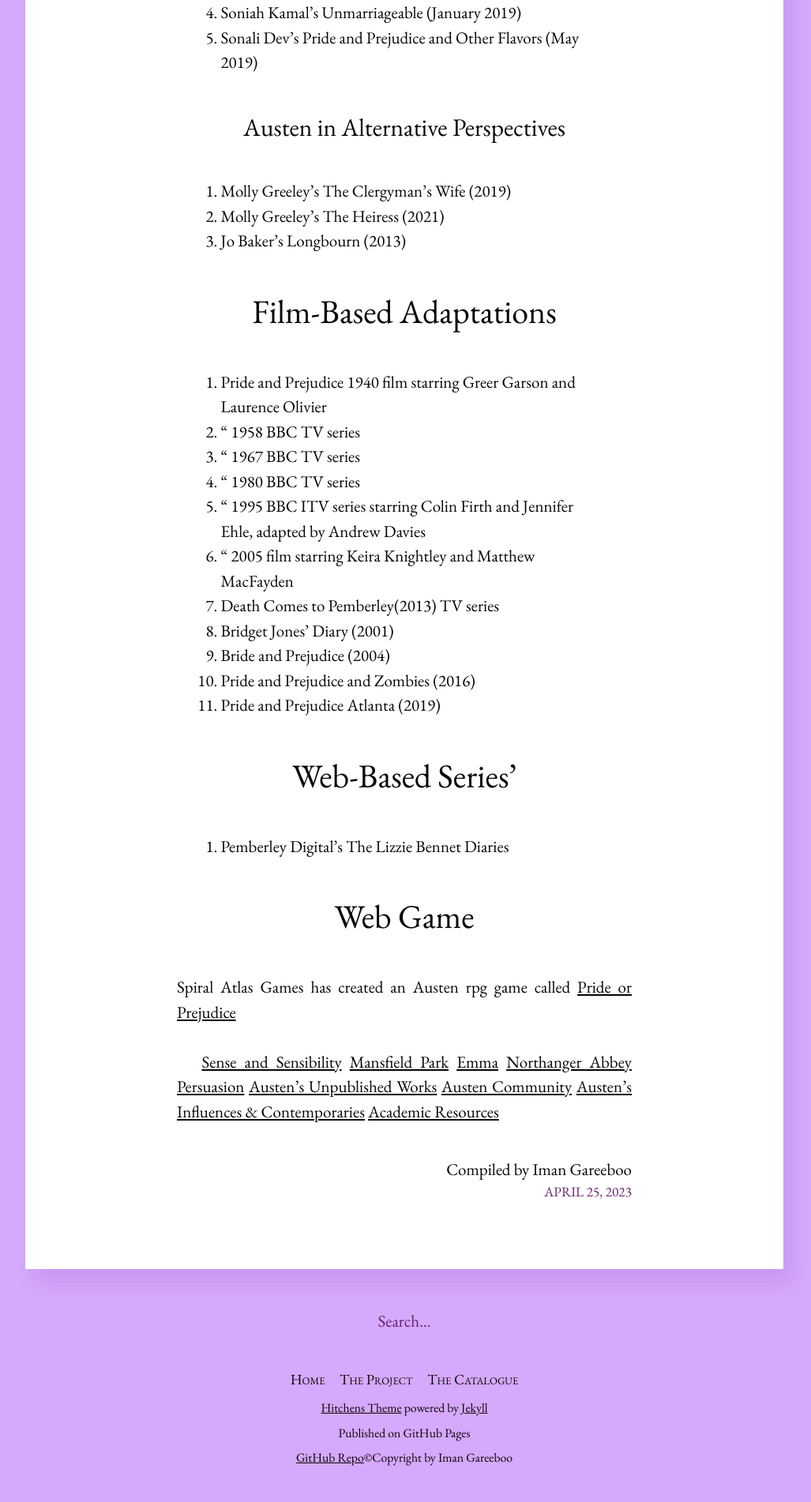
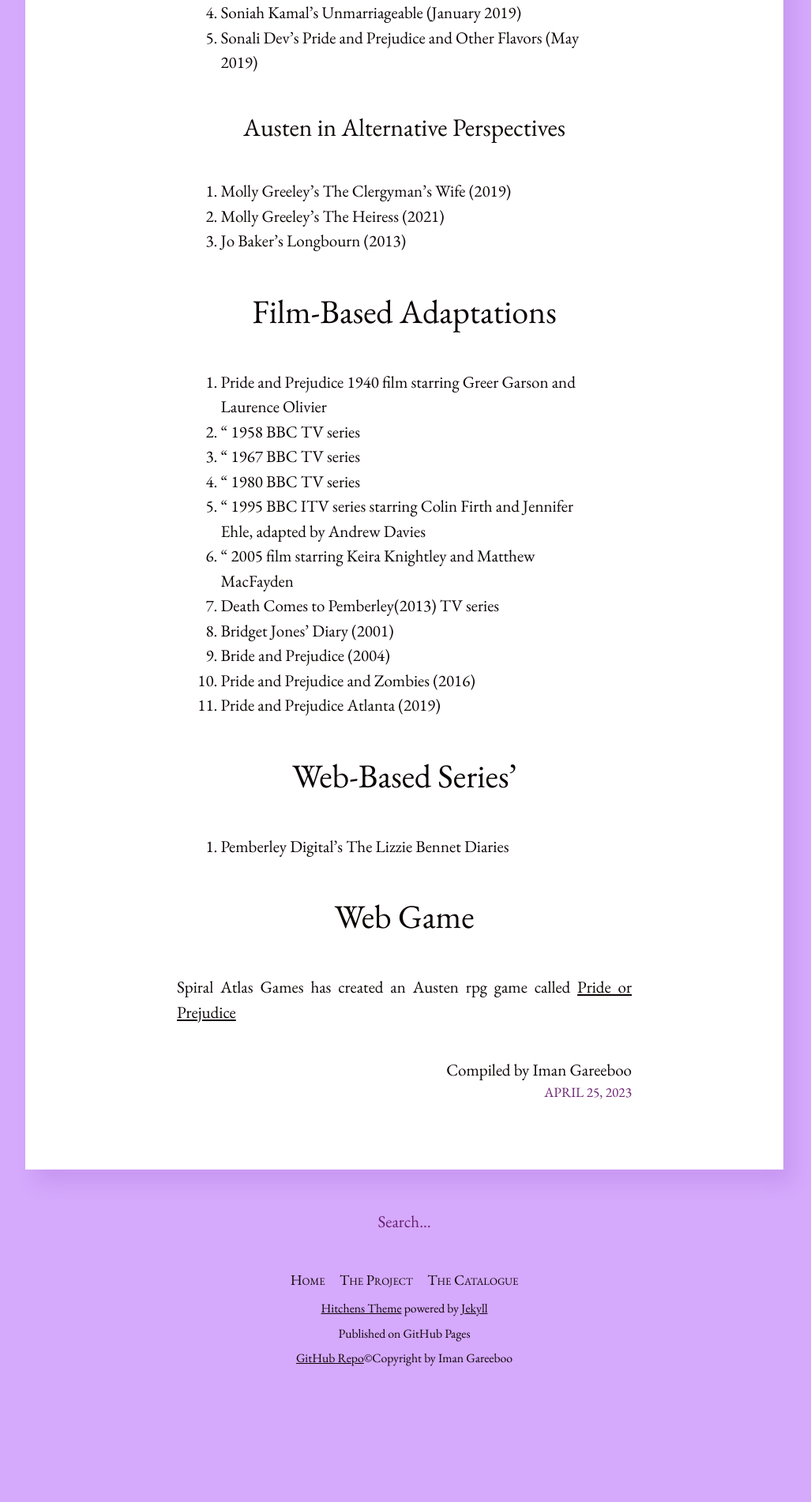
Before and after one commit to imangareeboo/Austen_Adaptations, a Jekyll site: the page built from _posts/2023-04-25-1.Pride-and-Prejudice-Adaptations.md, in a window 1280 px wide. Shown: the part 1937-3839 px from the top of the page at 79% size, without its empty margins (128-1155 px from the left). Built offline with Jekyll 4.4.1, drawn with Linux system fonts in a browser that asks for light colours; after the commit the page ends 3671 px from its top, so only the background shows below that.

Commit message:
Update 2023-04-25-1.Pride-and-Prejudice-Adaptations.md

```diff
--- a/_posts/2023-04-25-1.Pride-and-Prejudice-Adaptations.md
+++ b/_posts/2023-04-25-1.Pride-and-Prejudice-Adaptations.md
@@ -76,8 +76,3 @@ layout: post
 
 ## Web Game
 Spiral Atlas Games has created an Austen rpg game called [Pride or Prejudice](https://spiralatlas.itch.io/pride-or-prejudice)
-
-
-<br>
-
-[Sense and Sensibility](https://imangareeboo.github.io/Austen_Adaptations/literature/2023/04/25/2.Sense-and-Sensibility-Adaptations.html)      [Mansfield Park](https://imangareeboo.github.io/Austen_Adaptations/literature/2023/04/25/3.Mansfield-Park-Adaptations.html)       [Emma](https://imangareeboo.github.io/Austen_Adaptations/literature/2023/04/25/4.Emma-Adaptations.html)      [Northanger Abbey](https://imangareeboo.github.io/Austen_Adaptations/literature/2023/04/25/5.Northanger-Abbey-Adaptations.html)      [Persuasion](https://imangareeboo.github.io/Austen_Adaptations/literature/2023/04/25/6.Persuasion-Adaptations.html)      [Austen's Unpublished Works](https://imangareeboo.github.io/Austen_Adaptations/literature/2023/04/25/7.Juvenilia-and-Unfinished-Works.html)      [Austen Community](https://imangareeboo.github.io/Austen_Adaptations/literature/2023/04/25/8.Austen-Resources.html)       [Austen's Influences & Contemporaries](https://imangareeboo.github.io/Austen_Adaptations/2023/04/25/austencontemps.html)      [Academic Resources](https://imangareeboo.github.io/Austen_Adaptations/2023/04/25/biblioresources.html)
```
